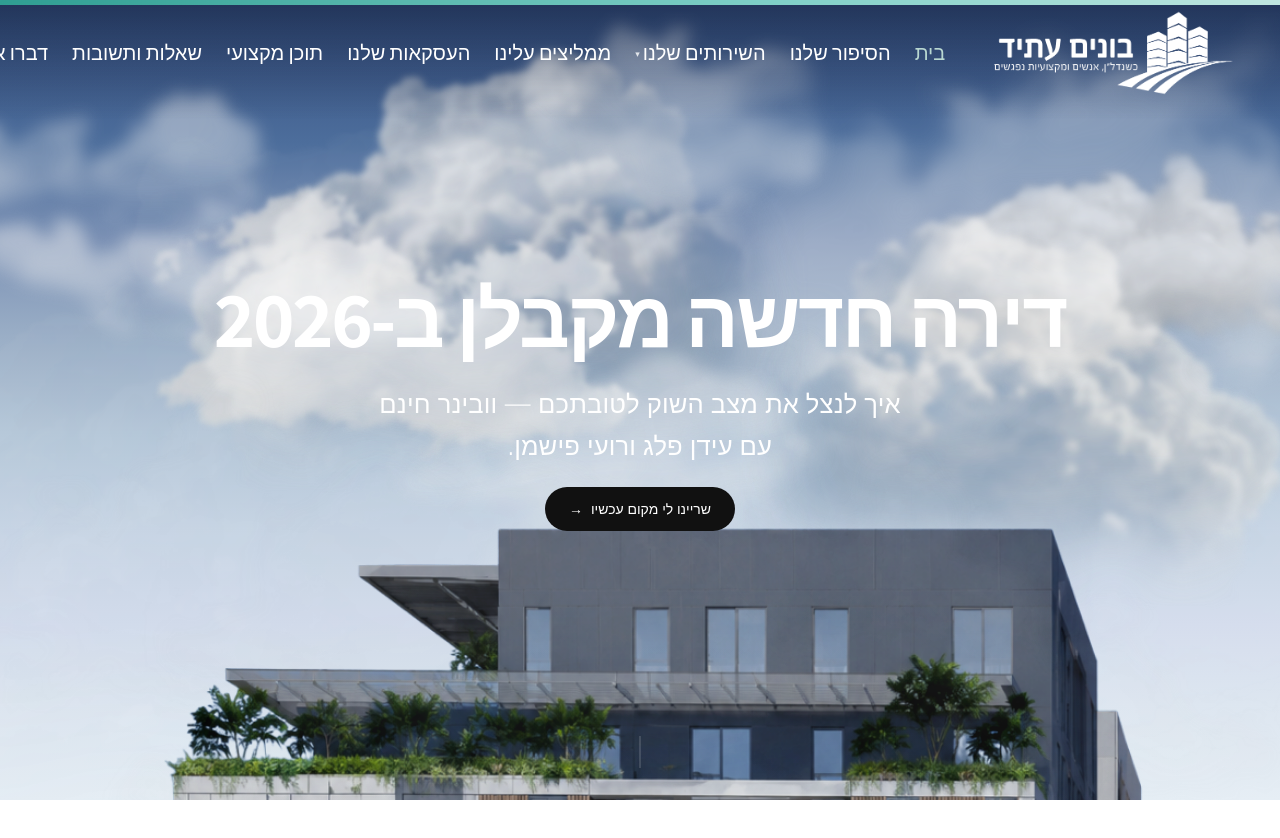
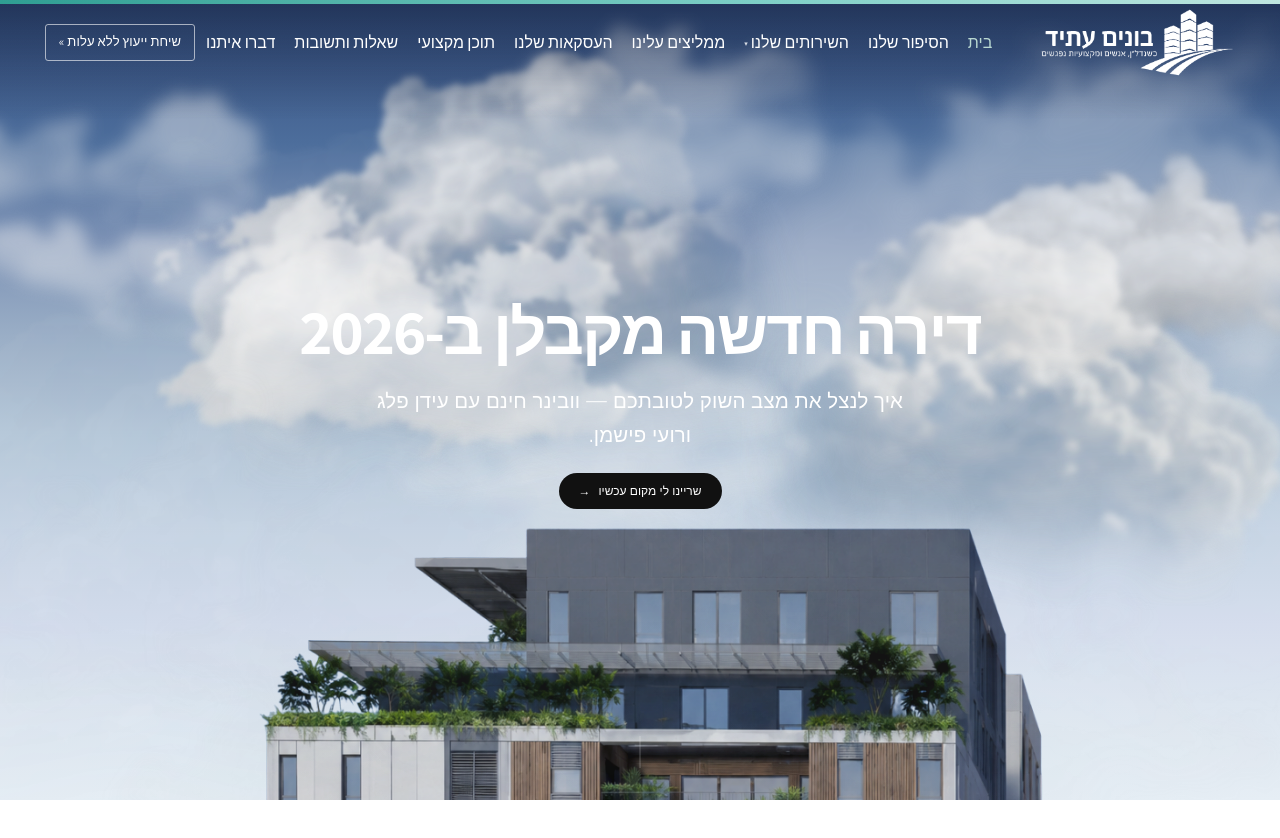
Before and after one commit to Adam077K/realestate, a Next.js app in the folder find-landing/: page / in a window 1280 px wide. Shown: the top 838 px of the page. Built offline with nearby package versions, Linux system fonts and the light colour scheme.

Commit message:
feat(find-landing): hero batch 6 — hero + navbar elements 20% smaller (headline/subhead/building/wordmark/CTA + nav bar/logo/links/CTA)

```diff
--- a/find-landing/components/layout/BonimNavbar.tsx
+++ b/find-landing/components/layout/BonimNavbar.tsx
@@ -68,7 +68,7 @@ export default function BonimNavbar() {
         <div
           aria-hidden="true"
           style={{
-            height: scrolled ? "0px" : "5px",
+            height: scrolled ? "0px" : "4px",
             overflow: "hidden",
             background:
               "linear-gradient(90deg, #2f9e92 0%, #7fd0c7 60%, #bfe6e0 100%)",
@@ -92,7 +92,7 @@ export default function BonimNavbar() {
               display: "flex",
               alignItems: "center",
               justifyContent: "space-between",
-              height: "96px",
+              height: "77px",
               paddingLeft: "clamp(20px, 3.5vw, 56px)",
               paddingRight: "clamp(20px, 3.5vw, 56px)",
             }}
@@ -110,8 +110,8 @@ export default function BonimNavbar() {
               <div
                 style={{
                   position: "relative",
-                  height: "86px",
-                  width: "290px",
+                  height: "69px",
+                  width: "232px",
                 }}
               >
                 {/* White logo (top/translucent state) */}
@@ -120,7 +120,7 @@ export default function BonimNavbar() {
                   alt="בונים עתיד"
                   fill
                   priority
-                  sizes="290px"
+                  sizes="232px"
                   style={{
                     objectFit: "contain",
                     objectPosition: "right center",
@@ -136,7 +136,7 @@ export default function BonimNavbar() {
                   fill
                   aria-hidden="true"
                   priority
-                  sizes="290px"
+                  sizes="232px"
                   style={{
                     objectFit: "contain",
                     objectPosition: "right center",
@@ -153,7 +153,7 @@ export default function BonimNavbar() {
                 style={{
                   display: "flex",
                   alignItems: "center",
-                  gap: "24px",
+                  gap: "19px",
                   flex: 1,
                   justifyContent: "center",
                 }}
@@ -164,7 +164,7 @@ export default function BonimNavbar() {
                     key={link.label}
                     href={link.href}
                     style={{
-                      fontSize: "20px",
+                      fontSize: "16px",
                       fontWeight: 400,
                       fontFamily: "var(--font-hebrew), sans-serif",
                       textDecoration: "none",
@@ -199,7 +199,7 @@ export default function BonimNavbar() {
                       <span
                         aria-hidden="true"
                         style={{
-                          fontSize: "9px",
+                          fontSize: "7px",
                           opacity: 0.8,
                           display: "inline-block",
                           transform: "translateY(1px)",
@@ -221,9 +221,9 @@ export default function BonimNavbar() {
                   style={{
                     display: "inline-flex",
                     alignItems: "center",
-                    padding: "7px 16px",
+                    padding: "6px 13px",
                     borderRadius: "3px",
-                    fontSize: "16px",
+                    fontSize: "13px",
                     fontWeight: 400,
                     fontFamily: "var(--font-hebrew), sans-serif",
                     border: scrolled
@@ -277,7 +277,7 @@ export default function BonimNavbar() {
                     key={i}
                     style={{
                       display: "block",
-                      width: "22px",
+                      width: "18px",
                       height: "2px",
                       backgroundColor: "currentColor",
                       transition: "transform 300ms ease, opacity 300ms ease",
@@ -324,7 +324,7 @@ export default function BonimNavbar() {
                   tabIndex={menuOpen ? 0 : -1}
                   aria-current={link.active ? "page" : undefined}
                   style={{
-                    fontSize: "16px",
+                    fontSize: "13px",
                     fontWeight: link.active ? 600 : 400,
                     fontFamily: "var(--font-hebrew), sans-serif",
                     color: link.active ? "#2f9e92" : "#3a3a3a",
@@ -352,11 +352,11 @@ export default function BonimNavbar() {
                   tabIndex={menuOpen ? 0 : -1}
                   style={{
                     display: "inline-block",
-                    padding: "10px 20px",
+                    padding: "8px 16px",
                     border: "1px solid #444",
                     borderRadius: "3px",
                     color: "#333",
-                    fontSize: "15px",
+                    fontSize: "12px",
                     fontWeight: 400,
                     fontFamily: "var(--font-hebrew), sans-serif",
                     textDecoration: "none",
--- a/find-landing/components/sections/Hero.tsx
+++ b/find-landing/components/sections/Hero.tsx
@@ -325,7 +325,7 @@ export default function Hero() {
           className="absolute left-1/2 z-[2]"
           style={{
             top: 'clamp(62vh, 66vh, 70vh)',
-            width: 'min(87.5vw, 1260px)',
+            width: 'min(70vw, 1008px)',
             transform: 'translateX(-50%)',
           }}
           aria-hidden="true"
@@ -344,7 +344,7 @@ export default function Hero() {
                 display: 'block',
                 filter: 'saturate(0.96) brightness(0.97) hue-rotate(6deg) contrast(1.03)',
               }}
-              sizes="(max-width: 768px) 88vw, 1260px"
+              sizes="(max-width: 768px) 70vw, 1008px"
             />
           </div>
           <div
@@ -403,7 +403,7 @@ export default function Hero() {
             className="font-bold leading-[0.95]"
             style={{
               fontFamily: 'var(--font-hebrew-display)',
-              fontSize: 'clamp(1.85rem, 6.2vw, 6rem)',
+              fontSize: 'clamp(1.92rem, 5.2vw, 4.8rem)',
               letterSpacing: '-0.03em',
               color: '#ffffff',
             }}
@@ -414,7 +414,7 @@ export default function Hero() {
             className="font-light"
             style={{
               fontFamily: 'var(--font-body)',
-              fontSize: 'clamp(1.15rem, 2vw, 1.6rem)',
+              fontSize: 'clamp(0.92rem, 1.6vw, 1.28rem)',
               lineHeight: 1.65,
               color: '#ffffff',
               maxWidth: '560px',
@@ -423,7 +423,7 @@ export default function Hero() {
             {c.hero.subhead}
           </p>
           <div>
-            <Pill variant="dark" href="#register" withArrow>
+            <Pill variant="dark" href="#register" withArrow className="text-xs px-5 py-2.5 min-h-[36px]">
               {c.hero.cta}
             </Pill>
           </div>
@@ -461,7 +461,7 @@ export default function Hero() {
         className="absolute left-1/2 z-[2]"
         style={{
           top: 'clamp(62vh, 66vh, 70vh)',
-          width: 'min(87.5vw, 1260px)',
+          width: 'min(70vw, 1008px)',
           transform: 'translateX(-50%)',
           margin: 0,
           padding: 0,
@@ -486,7 +486,7 @@ export default function Hero() {
                 display: 'block',
                 filter: 'saturate(0.96) brightness(0.97) hue-rotate(6deg) contrast(1.03)',
               }}
-              sizes="(max-width: 768px) 88vw, 1260px"
+              sizes="(max-width: 768px) 70vw, 1008px"
             />
           </div>
 
@@ -559,7 +559,7 @@ export default function Hero() {
         <div
           className="relative mx-auto w-full"
           style={{
-            maxWidth: 'clamp(420px, 78vw, 1100px)',
+            maxWidth: 'clamp(336px, 62vw, 880px)',
             paddingLeft: 'clamp(8px, 1.5vw, 24px)',
             paddingRight: 'clamp(8px, 1.5vw, 24px)',
           }}
@@ -680,7 +680,7 @@ export default function Hero() {
               ref={subheadRef}
               style={{
                 fontFamily: 'var(--font-body)',
-                fontSize: 'clamp(1.15rem, 2vw, 1.6rem)',
+                fontSize: 'clamp(0.92rem, 1.6vw, 1.28rem)',
                 fontWeight: 300,
                 lineHeight: 1.65,
                 letterSpacing: '0.005em',
@@ -692,7 +692,7 @@ export default function Hero() {
               {c.hero.subhead}
             </p>
             <div style={{ marginTop: 'clamp(1rem, 2.5vh, 1.75rem)' }}>
-              <Pill variant="dark" href="#register" withArrow>
+              <Pill variant="dark" href="#register" withArrow className="text-xs px-5 py-2.5 min-h-[36px]">
                 {c.hero.cta}
               </Pill>
             </div>
@@ -816,9 +816,9 @@ const SlotRollHeadline = forwardRef<HTMLDivElement, SlotRollHeadlineProps>(
                 height: clipPx != null ? clipPx : 'auto',
                 // BATCH 5 — CHANGE 3b: mobile floor lowered to 1.85rem; textWrap:balance
                 // for even wrapping on 390px. Keeps lineHeight + letterSpacing intact.
-                minHeight: 'clamp(1.85rem, 6.2vw, 6rem)',
+                minHeight: 'clamp(1.48rem, 4.96vw, 4.8rem)',
                 fontFamily: 'var(--font-hebrew-display)',
-                fontSize: 'clamp(1.85rem, 6.2vw, 6rem)',
+                fontSize: 'clamp(1.48rem, 4.96vw, 4.8rem)',
                 lineHeight: 0.95,
                 letterSpacing: '-0.03em',
                 whiteSpace: 'normal',
```
